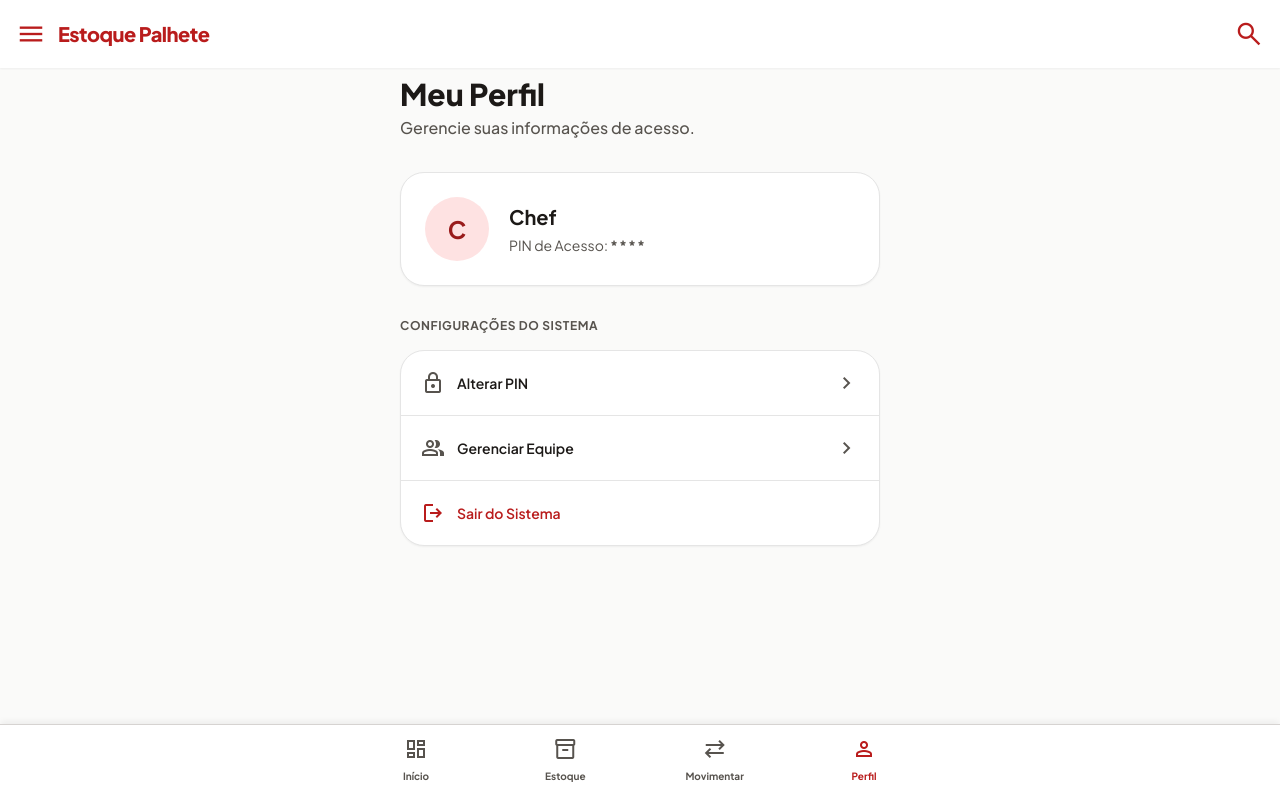
After one commit to caterine-dev/controle-estoque-palhete, a Flask app: page /perfil in a window 1280 px wide. The commit adds this page. Run offline with Flask 3, Linux system fonts and the light colour scheme; some libraries are stand-ins or nearby versions.

Commit message:
feat: cria tela de perfil e ativa o link de navegacao no rodape

```diff
--- a/app.py
+++ b/app.py
@@ -102,8 +102,6 @@ def cadastro_produto():
 @app.route('/estoque')
 def ver_estoque():
     produtos_cadastrados = Produto.query.all()
-
-    # Criar uma lista turbinada para a tela, incluindo a soma do estoque atual de cada um
     produtos_com_saldo = []
     for p in produtos_cadastrados:
         saldo_total = sum(lote.quantidade_atual for lote in p.lotes if lote.quantidade_atual > 0)
@@ -114,38 +112,29 @@ def ver_estoque():
             'minimo': p.estoque_minimo,
             'saldo': saldo_total
         })
-
     return render_template('estoque.html', produtos=produtos_com_saldo)
 
 @app.route('/editar-produto/<int:id>', methods=['GET', 'POST'])
 def editar_produto(id):
     produto = Produto.query.get_or_404(id)
-
     if request.method == 'POST':
         produto.nome = request.form['nome']
         produto.estoque_minimo = float(request.form['estoque_minimo'])
         produto.unidade_medida = request.form['unidade']
-
         db.session.commit()
         return redirect(url_for('ver_estoque'))
-
     return render_template('editar_produto.html', produto=produto)
 
 @app.route('/excluir-produto/<int:id>', methods=['POST'])
 def excluir_produto(id):
     produto = Produto.query.get_or_404(id)
-
-    # Limpeza de Segurança (Deleta tudo que está ligado a este produto para não quebrar o banco)
     CodigoBarras.query.filter_by(produto_id=produto.id).delete()
-
     lotes = LoteEstoque.query.filter_by(produto_id=produto.id).all()
     for lote in lotes:
         Movimentacao.query.filter_by(lote_id=lote.id).delete()
         db.session.delete(lote)
-
     db.session.delete(produto)
     db.session.commit()
-
     return redirect(url_for('ver_estoque'))
 
 @app.route('/entrada-lote', methods=['GET', 'POST'])
@@ -184,11 +173,9 @@ def retirar_produto():
                                              .order_by(LoteEstoque.data_validade).all()
 
         quantidade_restante = quantidade_retirar
-
         for lote in lotes_disponiveis:
             if quantidade_restante <= 0:
                 break
-
             if lote.quantidade_atual >= quantidade_restante:
                 qtd_descontada = quantidade_restante
                 lote.quantidade_atual -= quantidade_restante
@@ -239,11 +226,16 @@ def vincular_codigo():
             novo_codigo = CodigoBarras(codigo=codigo, produto_id=produto_id)
             db.session.add(novo_codigo)
             db.session.commit()
-
         return redirect(url_for('index'))
 
     produtos = Produto.query.all()
     return render_template('vincular_codigo.html', produtos=produtos)
+
+@app.route('/perfil')
+def perfil():
+    # Busca o primeiro usuário cadastrado para exibir na tela
+    usuario = Usuario.query.first()
+    return render_template('perfil.html', usuario=usuario)
 
 # ==========================================
 # INICIALIZAÇÃO DO SERVIDOR
--- a/templates/base.html
+++ b/templates/base.html
@@ -17,37 +17,14 @@
         tailwind.config = {
             theme: {
                 extend: {
-                    fontFamily: {
-                        sans: ['"Plus Jakarta Sans"', 'sans-serif'],
-                    },
+                    fontFamily: { sans: ['"Plus Jakarta Sans"', 'sans-serif'], },
                     colors: {
-                        primary: '#b91c1c',
-                        'on-primary': '#ffffff',
-                        'primary-fixed': '#fee2e2',
-                        'on-primary-fixed-variant': '#991b1b',
-
-                        secondary: '#15803d',
-                        'on-secondary': '#ffffff',
-                        'secondary-container': '#dcfce7',
-                        'on-secondary-container': '#166534',
-
-                        tertiary: '#b45309',
-                        'on-tertiary': '#ffffff',
-                        'tertiary-fixed': '#ffedd5',
-                        'on-tertiary-fixed-variant': '#9a3412',
-
-                        surface: '#ffffff',
-                        'on-surface': '#1c1917',
-                        'on-surface-variant': '#57534e',
-
-                        'surface-container-lowest': '#ffffff',
-                        'surface-container-low': '#f5f5f4',
-                        'surface-container': '#e7e5e4',
-                        'surface-container-high': '#d6d3d1',
-                        'surface-container-highest': '#e5e5e5',
-
-                        outline: '#d6d3d1',
-                        'outline-variant': '#e7e5e4',
+                        primary: '#b91c1c', 'on-primary': '#ffffff', 'primary-fixed': '#fee2e2', 'on-primary-fixed-variant': '#991b1b',
+                        secondary: '#15803d', 'on-secondary': '#ffffff', 'secondary-container': '#dcfce7', 'on-secondary-container': '#166534',
+                        tertiary: '#b45309', 'on-tertiary': '#ffffff', 'tertiary-fixed': '#ffedd5', 'on-tertiary-fixed-variant': '#9a3412',
+                        surface: '#ffffff', 'on-surface': '#1c1917', 'on-surface-variant': '#57534e',
+                        'surface-container-lowest': '#ffffff', 'surface-container-low': '#f5f5f4', 'surface-container': '#e7e5e4', 'surface-container-high': '#d6d3d1', 'surface-container-highest': '#e5e5e5',
+                        outline: '#d6d3d1', 'outline-variant': '#e7e5e4',
                     }
                 }
             }
@@ -55,10 +32,7 @@
     </script>
 
     <style>
-        body {
-            background-color: #fafaf9;
-            -webkit-tap-highlight-color: transparent;
-        }
+        body { background-color: #fafaf9; -webkit-tap-highlight-color: transparent; }
     </style>
 </head>
 <body class="text-on-surface antialiased min-h-screen relative pb-24">
@@ -98,7 +72,7 @@
                 <span class="text-[10px] font-bold">Movimentar</span>
             </a>
 
-            <a href="#" class="flex flex-col items-center justify-center gap-1 w-16 text-on-surface-variant no-underline active:scale-95 transition-transform">
+            <a href="/perfil" class="flex flex-col items-center justify-center gap-1 w-16 {% if request.path == '/perfil' %}text-primary{% else %}text-on-surface-variant{% endif %} no-underline active:scale-95 transition-transform">
                 <span class="material-symbols-outlined text-2xl">person</span>
                 <span class="text-[10px] font-bold">Perfil</span>
             </a>
--- /dev/null
+++ b/templates/perfil.html
@@ -0,0 +1,50 @@
+{% extends 'base.html' %}
+
+{% block content %}
+<div class="mb-8 mt-2">
+    <h2 class="text-3xl font-extrabold font-['Plus_Jakarta_Sans'] text-on-surface">Meu Perfil</h2>
+    <p class="text-on-surface-variant font-medium mt-1">Gerencie suas informações de acesso.</p>
+</div>
+
+<div class="flex flex-col gap-4">
+    <div class="bg-surface-container-lowest p-6 rounded-3xl flex items-center gap-5 shadow-sm border border-surface-container-highest">
+        <div class="bg-primary-fixed text-on-primary-fixed-variant w-16 h-16 rounded-full flex items-center justify-center text-2xl font-bold uppercase">
+            {{ usuario.nome[0] }}
+        </div>
+        <div>
+            <h3 class="text-xl font-bold text-on-surface">{{ usuario.nome }}</h3>
+            <p class="text-sm text-on-surface-variant mt-1">PIN de Acesso: <span class="font-bold tracking-widest">****</span></p>
+        </div>
+    </div>
+
+    <div class="mb-4 mt-4">
+        <h3 class="text-xs font-bold text-on-surface-variant uppercase tracking-wider mb-4">Configurações do Sistema</h3>
+
+        <div class="bg-surface-container-lowest rounded-3xl shadow-sm border border-surface-container-highest overflow-hidden">
+
+            <a href="#" class="flex items-center justify-between p-5 border-b border-surface-container-highest active:bg-surface-container-low transition-colors no-underline">
+                <div class="flex items-center gap-3">
+                    <span class="material-symbols-outlined text-on-surface-variant">lock</span>
+                    <span class="font-semibold text-on-surface text-sm">Alterar PIN</span>
+                </div>
+                <span class="material-symbols-outlined text-on-surface-variant">chevron_right</span>
+            </a>
+
+            <a href="#" class="flex items-center justify-between p-5 border-b border-surface-container-highest active:bg-surface-container-low transition-colors no-underline">
+                <div class="flex items-center gap-3">
+                    <span class="material-symbols-outlined text-on-surface-variant">group</span>
+                    <span class="font-semibold text-on-surface text-sm">Gerenciar Equipe</span>
+                </div>
+                <span class="material-symbols-outlined text-on-surface-variant">chevron_right</span>
+            </a>
+
+            <a href="#" class="flex items-center justify-between p-5 active:bg-surface-container-low transition-colors no-underline">
+                <div class="flex items-center gap-3 text-primary">
+                    <span class="material-symbols-outlined">logout</span>
+                    <span class="font-semibold text-sm">Sair do Sistema</span>
+                </div>
+            </a>
+        </div>
+    </div>
+</div>
+{% endblock %}
```
